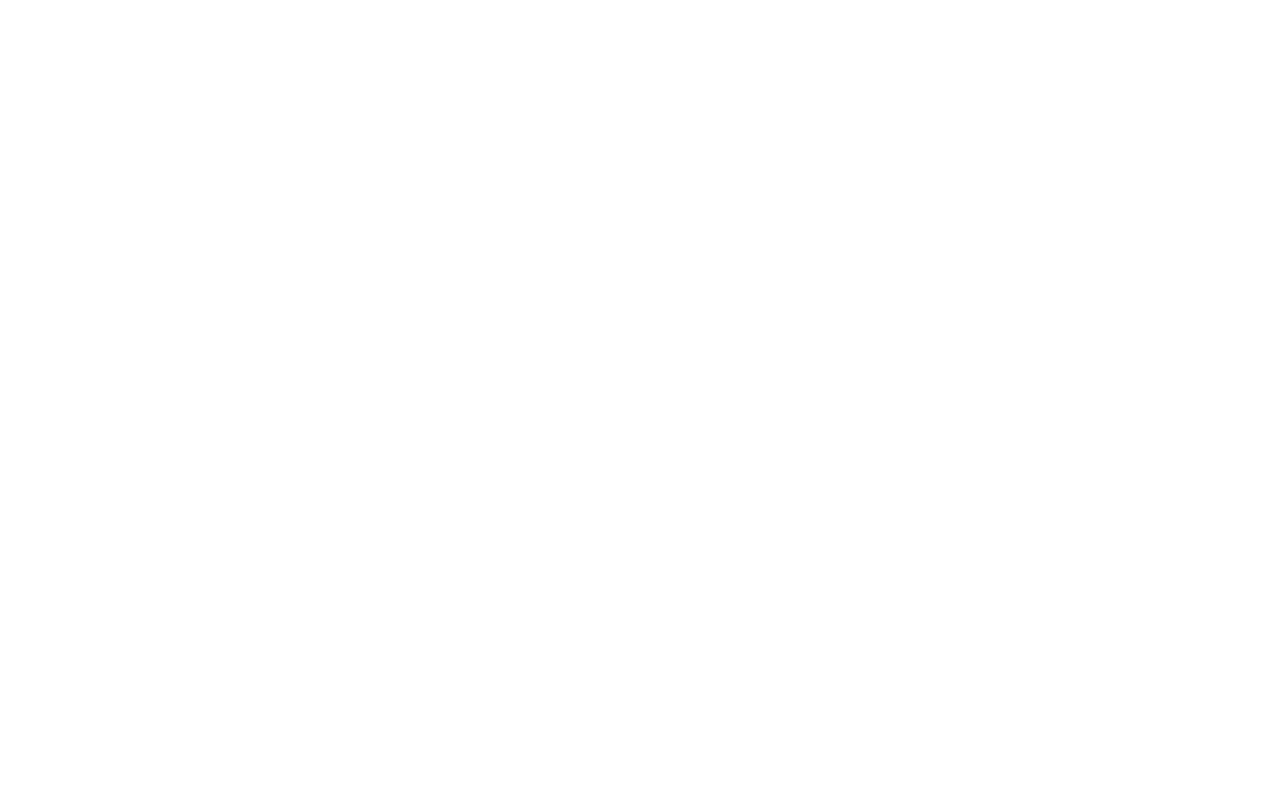
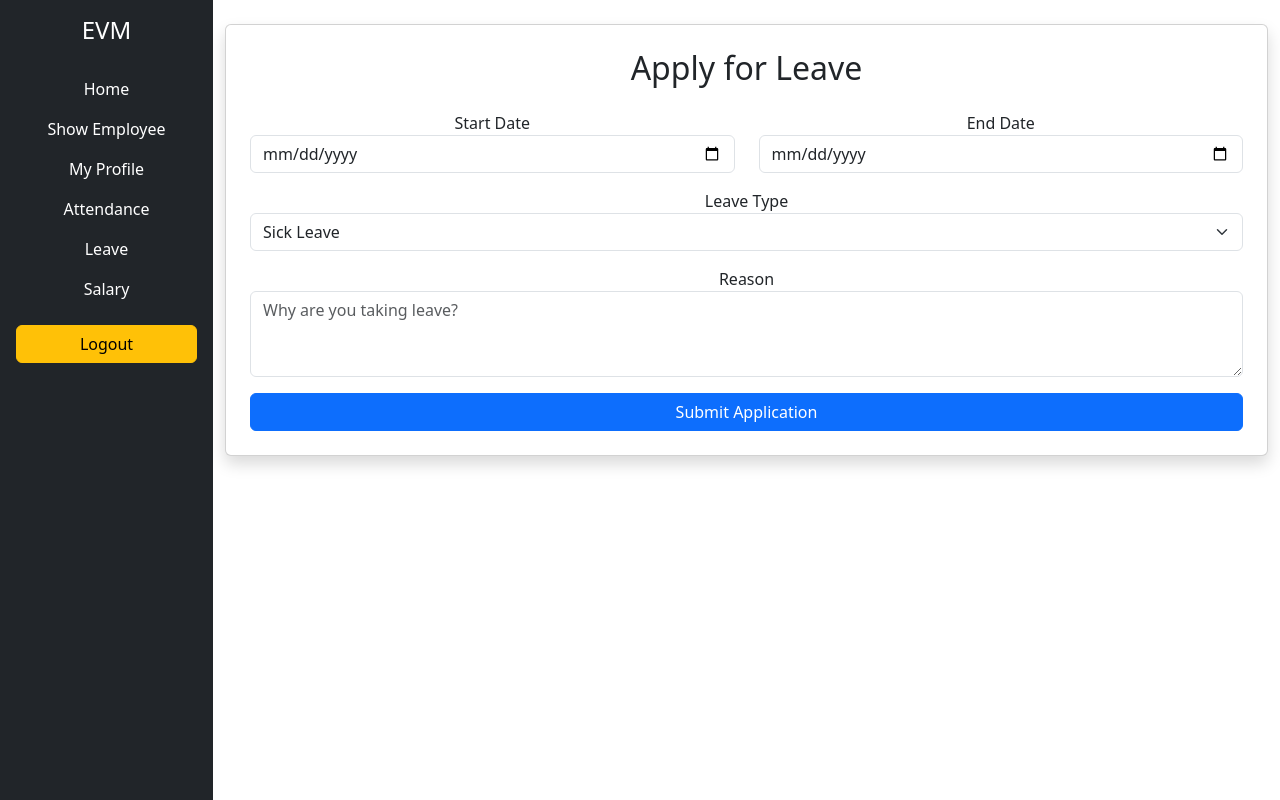
Before and after one commit to ManasiLangore/Employee_Management_System, a React (Create React App) app in the folder frontend/: page /employee/leave in a window 1280 px wide. Before the commit this address had no page. Built offline with nearby package versions, Linux system fonts and the light colour scheme.

Commit message:
Started with Leave feature

```diff
--- a/frontend/src/App.js
+++ b/frontend/src/App.js
@@ -16,6 +16,8 @@
 import Attendance from './Pages/employee/Attendance';
 import Salary from './Pages/employee/Salary';
 import AdminAttendance from './Pages/admin/AdminAttendance';
+import ApplyLeave from './Pages/employee/ApplyLeave';
+import AprroveLeave from './Pages/admin/AprroveLeave';
 
 function App() {
   return (
@@ -46,6 +48,8 @@
             element={<ViewEmployee></ViewEmployee>}
           ></Route>
           <Route path='/adminattendance' element={<AdminAttendance></AdminAttendance>}></Route>
+
+          <Route path='/admin/leave' element={<AprroveLeave></AprroveLeave>}></Route>
 
           <Route path='/'
             element={<Home></Home>}
@@ -80,6 +84,7 @@
           ></Route>
           <Route path="/employee/profile" element={<Profile></Profile>} />
           <Route path="/employee/attendance" element={<Attendance></Attendance>} />
+          <Route path='/employee/leave' element={<ApplyLeave></ApplyLeave>}></Route>
           <Route path="/employee/salary" element={<Salary></Salary>} />
         </Routes>
       </BrowserRouter>
--- a/frontend/src/Pages/admin/AdminNav.jsx
+++ b/frontend/src/Pages/admin/AdminNav.jsx
@@ -37,7 +37,7 @@
           </NavLink>
         </li>
         <li>
-          <NavLink to="/admindashboard" className={({ isActive }) => isActive ? 'active-link' : ''}>
+          <NavLink to="/admin/leave" className={({ isActive }) => isActive ? 'active-link' : ''}>
             <span className="icon"></span> Leave
           </NavLink>
         </li>
--- /dev/null
+++ b/frontend/src/Pages/admin/AprroveLeave.jsx
@@ -0,0 +1,74 @@
+import React, { useState, useEffect } from 'react';
+import axios from 'axios';
+
+export default function AprroveLeave() {
+
+    const [leaves, setLeaves] = useState([]);
+
+    useEffect(() => {
+        fetchLeaves();
+    }, []);
+
+    const fetchLeaves = async () => {
+        const response = await axios.get('http://localhost:8080/api/leaves/all');
+        setLeaves(response.data);
+    };
+
+    const updateStatus = async (id, status) => {
+        const remarks = prompt("Enter remarks (Optional):");
+        try {
+            // Adjust the URL to match your @PutMapping in the Controller
+            await axios.put(`http://localhost:8080/api/leaves/${id}/status`, null, {
+                params: { status, remarks }
+            });
+            fetchLeaves(); // Refresh the list after update
+        } catch (error) {
+            alert("Failed to update status");
+        }
+    };
+
+
+  return (
+    <div className="container mt-5">
+            <h3>Pending Leave Requests</h3>
+            <table className="table table-hover mt-3">
+                <thead className="table-dark">
+                    <tr>
+                        <th>Employee</th>
+                        <th>Type</th>
+                        <th>Dates</th>
+                        <th>Reason</th>
+                        <th>Status</th>
+                        <th>Actions</th>
+                    </tr>
+                </thead>
+                <tbody>
+                    {leaves.map((leave) => (
+                        <tr key={leave.id}>
+                            <td>
+                                <strong>{leave.employee?.name}</strong><br/>
+                                <small className="text-muted">{leave.employee?.department}</small>
+                            </td>
+                            <td>{leave.leaveType}</td>
+                            <td>{leave.startDate} to {leave.endDate}</td>
+                            <td>{leave.reason}</td>
+                            <td>
+                                <span className={`badge ${leave.status === 'APPROVED' ? 'bg-success' : leave.status === 'REJECTED' ? 'bg-danger' : 'bg-warning text-dark'}`}>
+                                    {leave.status}
+                                </span>
+                            </td>
+                            <td>
+                                {leave.status === 'PENDING' && (
+                                    <div className="btn-group">
+                                        <button className="btn btn-sm btn-outline-success" onClick={() => updateStatus(leave.id, 'APPROVED')}>Approve</button>
+                                        <button className="btn btn-sm btn-outline-danger" onClick={() => updateStatus(leave.id, 'REJECTED')}>Reject</button>
+                                    </div>
+                                )}
+                            </td>
+                        </tr>
+                    ))}
+                </tbody>
+            </table>
+        </div>
+  )
+}
--- a/frontend/src/Pages/auth/Register.jsx
+++ b/frontend/src/Pages/auth/Register.jsx
@@ -12,6 +12,7 @@
     gender: "",
     email: "",
     contactNo: "",
+    department: "",
     role: "",
     empid: "",
     username: "",
@@ -98,6 +99,20 @@
             />
           </div>
 
+           <div className="mb-3">
+            <select
+                className="form-select"
+                name="department"
+                onChange={handleChange}
+                required
+            >
+                <option value="">Select Department</option>
+                <option value="developer">Devloper</option>
+                <option value="testing">Testing</option>
+                <option value="project_manager">Project_Manager</option>
+            </select>
+          </div>
+
           <div className="mb-3">
             <select
                 className="form-select"
--- /dev/null
+++ b/frontend/src/Pages/employee/ApplyLeave.jsx
@@ -0,0 +1,74 @@
+import React, { useState } from 'react';
+import axios from 'axios';
+import EmpNavbar from './EmpNavbar';
+
+export default function ApplyLeave({empid}) {
+
+    const [formData, setFormData] = useState({
+        startDate: '',
+        endDate: '',
+        leaveType: 'SICK',
+        reason: ''
+    });
+
+    const handleChange = (e) => {
+        setFormData({ ...formData, [e.target.name]: e.target.value });
+    };
+
+    const handleSubmit = async (e) => {
+        e.preventDefault();
+
+        // Prepare the payload to match your Spring Boot Entity
+        const payload = {
+            ...formData,
+            employee: { id: empid}, // Linking to the employee object
+            status: 'PENDING'
+        };
+
+        try {
+            await axios.post('http://localhost:8080/api/leaves/apply', payload);
+            alert("Leave application submitted successfully!");
+        } catch (error) {
+            alert("Error: " + error.response?.data?.message || "Server error");
+        }
+    };
+
+  return (
+    <div className='d-flex'>
+        <EmpNavbar></EmpNavbar>
+    <div className="container mt-4">
+            <div className="card shadow p-4">
+                <h2 className="mb-4">Apply for Leave</h2>
+                <form onSubmit={handleSubmit}>
+                    <div className="row">
+                        <div className="col-md-6 mb-3">
+                            <label>Start Date</label>
+                            <input type="date" name="startDate" className="form-control" onChange={handleChange} required />
+                        </div>
+                        <div className="col-md-6 mb-3">
+                            <label>End Date</label>
+                            <input type="date" name="endDate" className="form-control" onChange={handleChange} required />
+                        </div>
+                    </div>
+
+                    <div className="mb-3">
+                        <label>Leave Type</label>
+                        <select name="leaveType" className="form-select" onChange={handleChange}>
+                            <option value="SICK">Sick Leave</option>
+                            <option value="CASUAL">Casual Leave</option>
+                            <option value="PAID">Paid Leave</option>
+                        </select>
+                    </div>
+
+                    <div className="mb-3">
+                        <label>Reason</label>
+                        <textarea name="reason" className="form-control" rows="3" onChange={handleChange} placeholder="Why are you taking leave?" required></textarea>
+                    </div>
+
+                    <button type="submit" className="btn btn-primary w-100">Submit Application</button>
+                </form>
+            </div>
+        </div>
+    </div>
+  )
+}
--- a/frontend/src/Pages/employee/EmpNavbar.jsx
+++ b/frontend/src/Pages/employee/EmpNavbar.jsx
@@ -34,6 +34,10 @@
         </li>
 
         <li className="nav-item">
+          <Link to="/employee/leave" className='nav-link text-white'>Leave</Link>
+        </li>
+
+        <li className="nav-item">
           <Link to="/employee/salary" className='nav-link text-white'>Salary</Link>
         </li>
 
```
